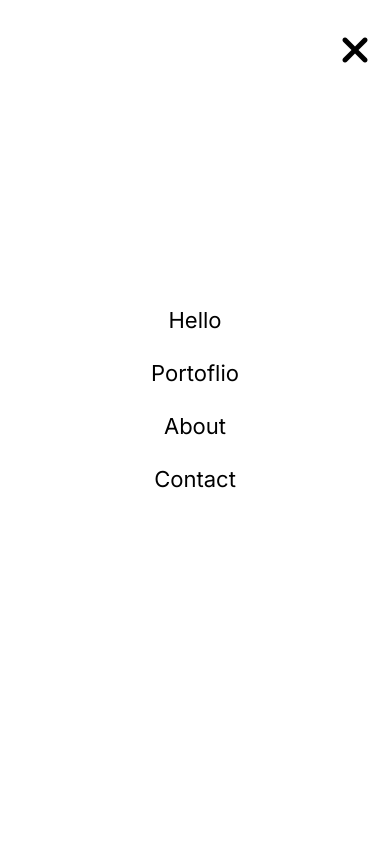
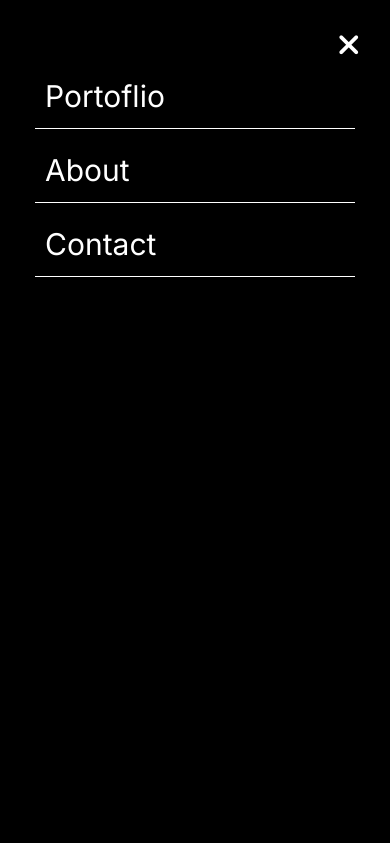
Before and after one commit to Ghiftee/mobile-menu, a plain HTML site: page index.html in a window 390 px wide. Both pictures are taken after a click on the button 366 px from the left and 27 px from the top of the page. Shown: the top 843 px of the page. Drawn offline with Linux system fonts and the light colour scheme.

Commit message:
Use correct template

```diff
--- a/css/main.css
+++ b/css/main.css
@@ -32,7 +32,7 @@ header {
 }
 
 #mobile-nav {
-  color: black;
+  background-color: black;
   display: none;
   position: absolute;
   top: 0;
@@ -40,22 +40,27 @@ header {
   height: 100vh;
   width: 100vw;
   flex-direction: column;
-  justify-content: space-between;
-  align-items: center;
-  background-color: white;
   z-index: 2;
-  padding-bottom: 40vh;
-  padding-top: 30px;
+  padding: 30px;
 }
 
 #close-btn {
   align-self: flex-end;
-  font-size: 40px;
-  margin-right: 20px;
+  font-size: 30px;
+}
+
+#mobile-nav ul {
+  width: 100%;
+
 }
 
 #mobile-nav ul li a {
-  color: black;
+  color: white;
+  padding: 10px;
+  font-size: 30px;
+  border-bottom: 1px solid white;
+  display: block;
+  text-align: left;
 }
 
 #logo {
--- a/index.html
+++ b/index.html
@@ -29,7 +29,6 @@
       <nav id="mobile-nav">
         <i class="fas fa-times" id="close-btn" onClick="hideNav()"></i>
         <ul>
-          <li><a class="nav-link" href="#projects">Hello</a></li>
           <li><a class="nav-link" href="#projects">Portoflio</a></li>
           <li><a class="nav-link" href="#about-me">About</a></li>
           <li><a class="nav-link" href="#contact">Contact</a></li>
--- a/js/main.js
+++ b/js/main.js
@@ -1,3 +1,5 @@
+/* eslint-disable no-unused-vars */
+
 const showNav = () => {
   document.getElementById('mobile-nav').style.display = 'flex';
 };
```
